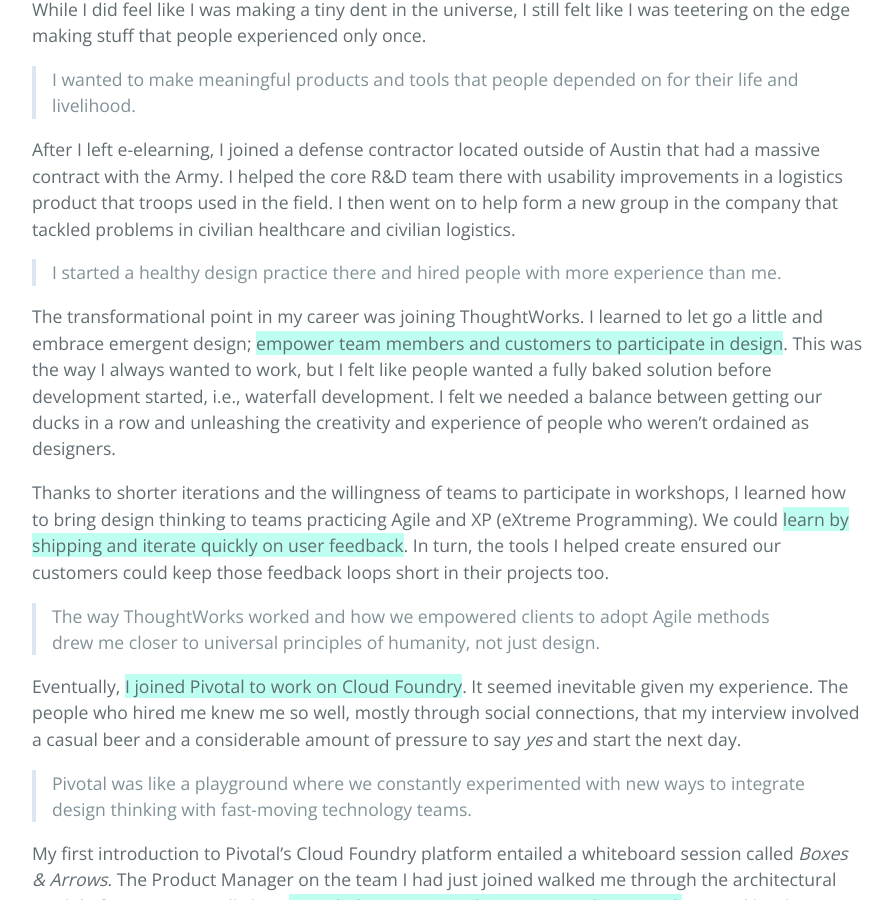
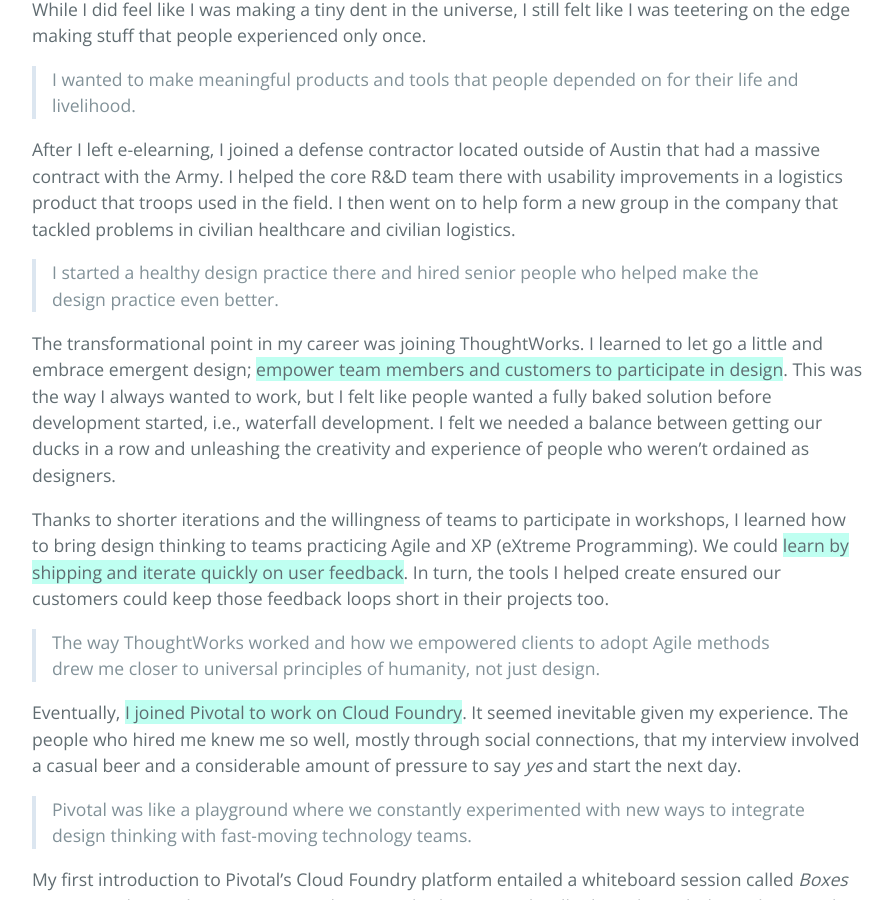
Before and after one commit to mikeylong/mikeylong.github.io, a Jekyll site: the page built from index.md, in a window 1280 px wide and 900 px high, scrolled down 4242 px. Shown: the whole window, without its empty margins (192-1085 px from the left). Built offline with Jekyll 4.4.1, drawn with Linux system fonts in a browser that asks for light colours; some web fonts are replaced.

Commit message:
my story update

```diff
--- a/_includes/my-story.md
+++ b/_includes/my-story.md
@@ -22,7 +22,7 @@ While I did feel like I was making a tiny dent in the universe, I still felt lik
 
 After I left e-elearning, I joined a defense contractor located outside of Austin that had a massive contract with the Army. I helped the core R&D team there with usability improvements in a logistics product that troops used in the field. I then went on to help form a new group in the company that tackled problems in civilian healthcare and civilian logistics.
 
-> I started a healthy design practice there and hired people with more experience than me.
+> I started a healthy design practice there and hired senior people who helped make the design practice even better.
 
 The transformational point in my career was joining ThoughtWorks.  I learned to let go a little and embrace emergent design; **empower team members and customers to participate in design**.  This was the way I always wanted to work, but I felt like people wanted a fully baked solution before development started, i.e., waterfall development. I felt we needed a balance between getting our ducks in a row and unleashing the creativity and experience of people who weren't ordained as designers.
 
```
Also changed, not shown: 1 other file.
